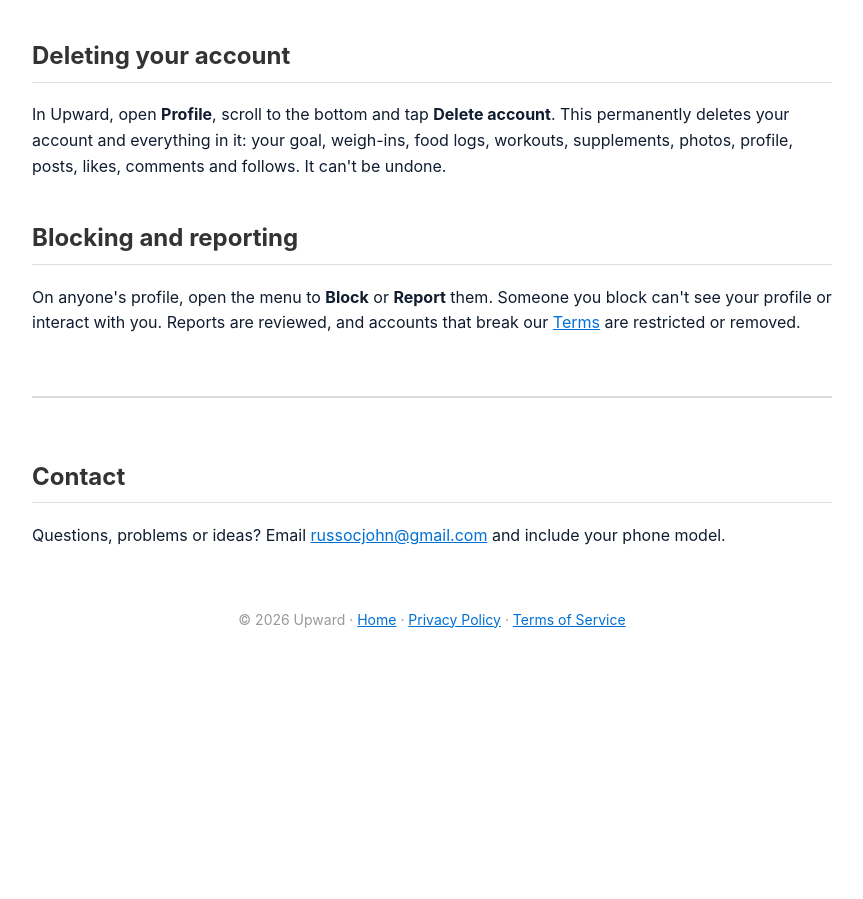
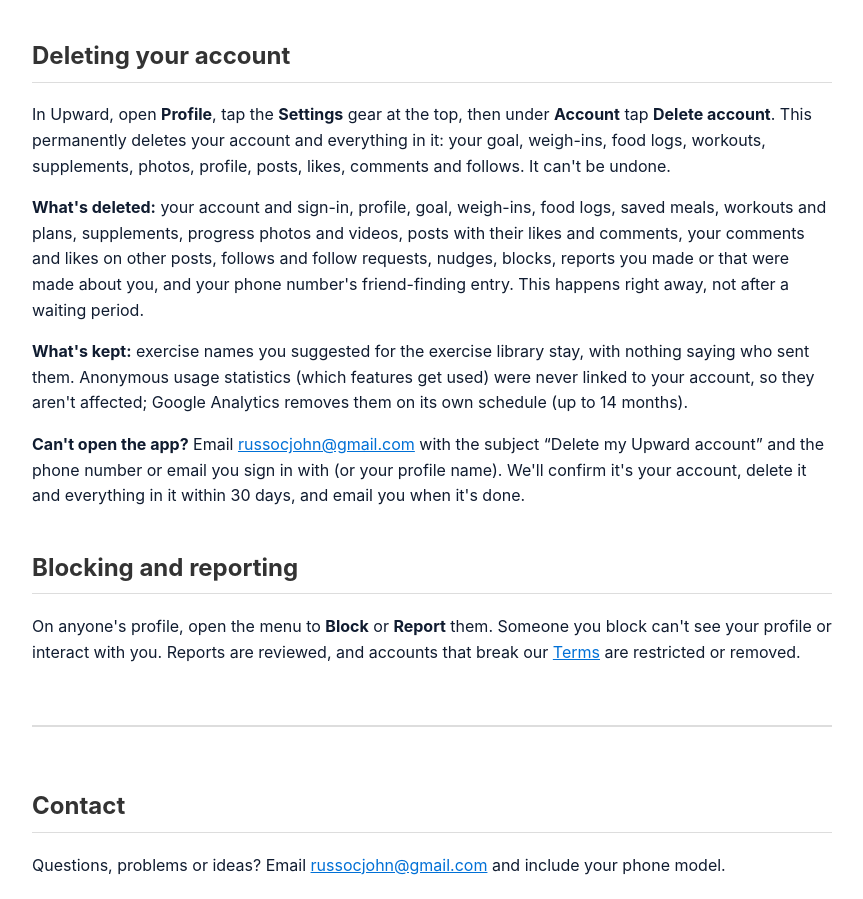
Before and after one commit to JohnRusso8/johnrusso8.github.io, a plain HTML site: page upward/index.html in a window 1280 px wide. Shown: the part 915-1814 px from the top of the page, without its empty margins (208-1071 px from the left). Before the commit the page ends 1640 px from the top, so only its background shows below. Drawn offline with Linux system fonts and the light colour scheme.

Commit message:
Upward: account deletion details (what's deleted, what's kept, by email); Delete account is in Settings
Co-Authored-By: Claude Opus 5.5 <noreply@anthropic.com>

```diff
--- a/upward/index.html
+++ b/upward/index.html
@@ -109,7 +109,10 @@
 </ul>
 
 <h2 id="delete">Deleting your account</h2>
-<p>In Upward, open <strong>Profile</strong>, scroll to the bottom and tap <strong>Delete account</strong>. This permanently deletes your account and everything in it: your goal, weigh-ins, food logs, workouts, supplements, photos, profile, posts, likes, comments and follows. It can&apos;t be undone.</p>
+<p>In Upward, open <strong>Profile</strong>, tap the <strong>Settings</strong> gear at the top, then under <strong>Account</strong> tap <strong>Delete account</strong>. This permanently deletes your account and everything in it: your goal, weigh-ins, food logs, workouts, supplements, photos, profile, posts, likes, comments and follows. It can&apos;t be undone.</p>
+<p><strong>What&apos;s deleted:</strong> your account and sign-in, profile, goal, weigh-ins, food logs, saved meals, workouts and plans, supplements, progress photos and videos, posts with their likes and comments, your comments and likes on other posts, follows and follow requests, nudges, blocks, reports you made or that were made about you, and your phone number&apos;s friend-finding entry. This happens right away, not after a waiting period.</p>
+<p><strong>What&apos;s kept:</strong> exercise names you suggested for the exercise library stay, with nothing saying who sent them. Anonymous usage statistics (which features get used) were never linked to your account, so they aren&apos;t affected; Google Analytics removes them on its own schedule (up to 14 months).</p>
+<p><strong>Can&apos;t open the app?</strong> Email <a href="mailto:russocjohn@gmail.com?subject=Delete%20my%20Upward%20account">russocjohn@gmail.com</a> with the subject &ldquo;Delete my Upward account&rdquo; and the phone number or email you sign in with (or your profile name). We&apos;ll confirm it&apos;s your account, delete it and everything in it within 30 days, and email you when it&apos;s done.</p>
 
 <h2 id="safety">Blocking and reporting</h2>
 <p>On anyone&apos;s profile, open the menu to <strong>Block</strong> or <strong>Report</strong> them. Someone you block can&apos;t see your profile or interact with you. Reports are reviewed, and accounts that break our <a href="/upward/terms/">Terms</a> are restricted or removed.</p>
```
